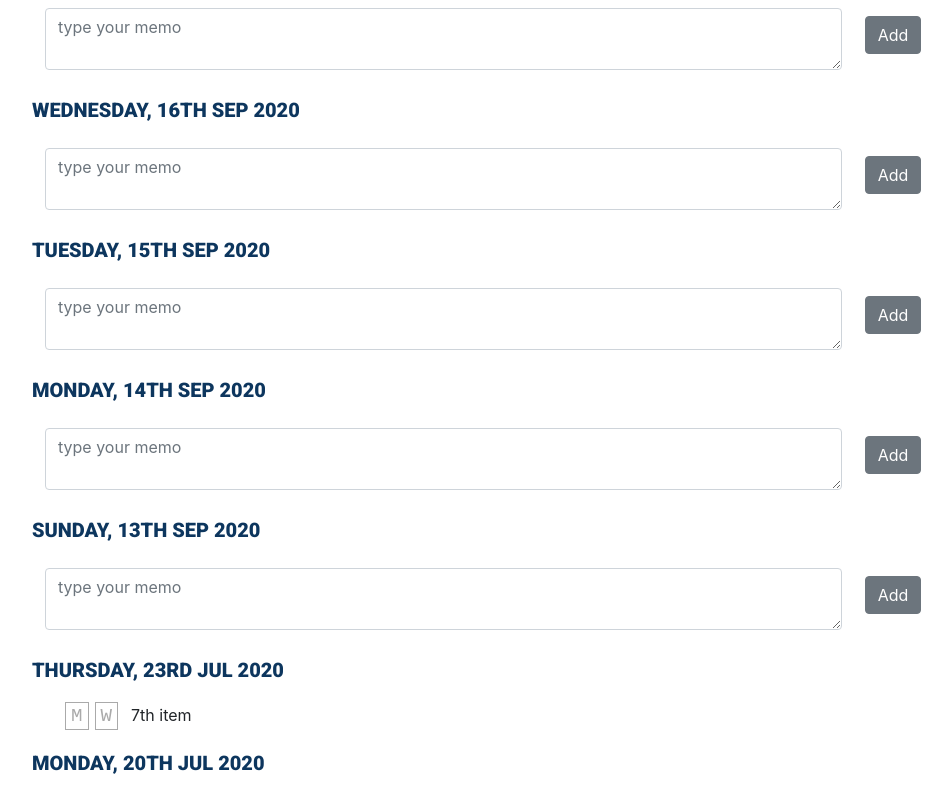
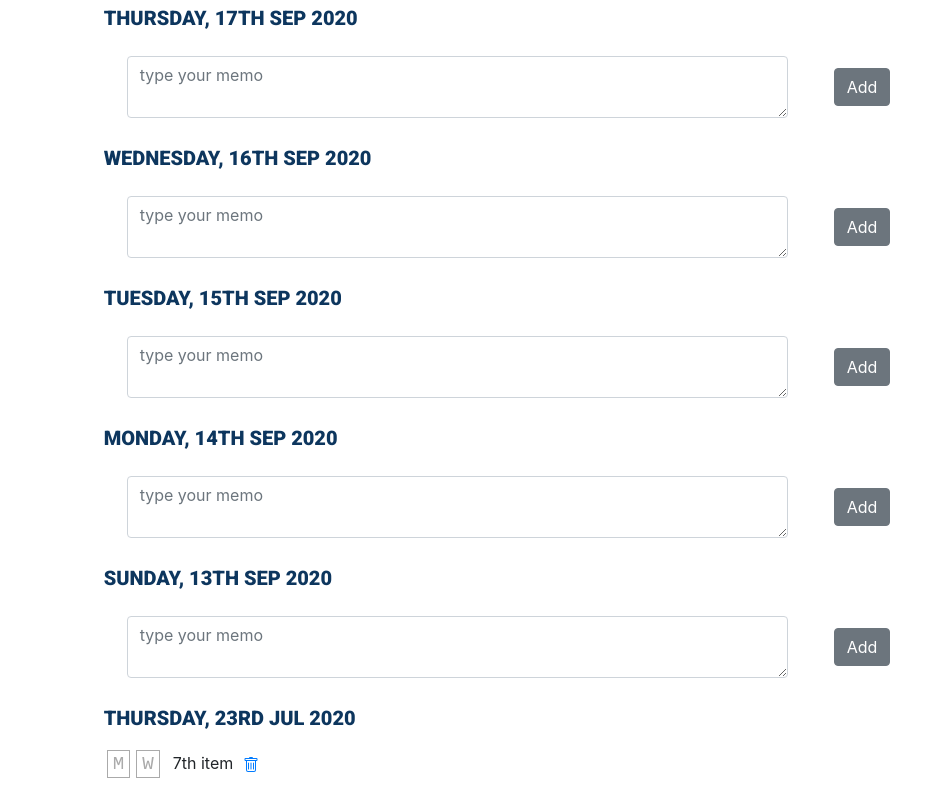
Before and after one commit to muatik/mejournal-app, a React (Create React App) app in the folder mejournal-ui/: page / in a window 1280 px wide. Shown: the part 440-1233 px from the top of the page, without its empty margins (18-970 px from the left). Built offline with nearby package versions, Linux system fonts and the light colour scheme.

Commit message:
add delete button for each memo and deletes memo when clicked

```diff
--- a/mejournal-ui/src/App.js
+++ b/mejournal-ui/src/App.js
@@ -67,11 +67,18 @@ const App = () => {
     setMemoList(newMemoList);
   }
 
+  const onDeleted = (memoToBeDeleted) => {
+    memoList.filter(m => m.id !== memoToBeDeleted.id)
+    const newMemoList = memoList.filter(m => m.id !== memoToBeDeleted.id)
+    setMemoList(newMemoList);
+  }
+
   return (<div>
     <NavBar />
     <MemoPage
       memoList={memoList}
       onMemoFormSubmit={onMemoFormSubmit}
+      onDeleted={onDeleted}
       onPinChanged={onPinChanged} />
   </div>);
 }
--- a/mejournal-ui/src/components/FlatMemoList/BaseList.js
+++ b/mejournal-ui/src/components/FlatMemoList/BaseList.js
@@ -9,6 +9,7 @@ const BaseList = ({
     getTitle,
     getGroupKey,
     onMemoFormSubmit,
+    onDeleted,
     onPinChanged }) => {
 
     const hideEmptyDays = true;
@@ -43,6 +44,7 @@ const BaseList = ({
                 getTitle={getTitle}
                 isFormVisible={formVisibilityMapper && formVisibilityMapper(group)}
                 onMemoFormSubmit={onMemoFormSubmit}
+                onDeleted={onDeleted}
                 onPinChanged={onPinChanged} />
         });
 
--- a/mejournal-ui/src/components/FlatMemoList/DayList.js
+++ b/mejournal-ui/src/components/FlatMemoList/DayList.js
@@ -2,7 +2,7 @@ import React from 'react';
 import moment from 'moment'
 import BaseList from './BaseList'
 
-const DayList = ({ memoList, onMemoFormSubmit, onPinChanged }) => {
+const DayList = ({ memoList, onMemoFormSubmit, onPinChanged, onDeleted }) => {
 
     const getGroupKey = date => date.format('YYYY-MM-DD');
     const getTitle = date => date.format('dddd, Do MMM YYYY');
@@ -28,6 +28,7 @@ const DayList = ({ memoList, onMemoFormSubmit, onPinChanged }) => {
         getTitle={getTitle}
         formVisibilityMapper={formVisibilityMapper}
         onMemoFormSubmit={onMemoFormSubmit}
+        onDeleted={onDeleted}
         onPinChanged={onPinChanged} />
 
 }
--- a/mejournal-ui/src/components/FlatMemoList/MemoGroup.js
+++ b/mejournal-ui/src/components/FlatMemoList/MemoGroup.js
@@ -2,9 +2,17 @@ import React from 'react';
 import Memo from '../Memo/memo'
 import MemoForm from '../MemoForm'
 
-const MemoGroup = ({ group, getTitle, isFormVisible, onMemoFormSubmit, onPinChanged }) => {
+const MemoGroup = ({
+  group,
+  getTitle,
+  isFormVisible,
+  onMemoFormSubmit,
+  onPinChanged,
+  onDeleted }) => {
+
   const memoViews = group.items.map(memo => <Memo
     memo={memo}
+    onDeleted={onDeleted}
     onPinChanged={onPinChanged} />)
 
   const form = <MemoForm
--- a/mejournal-ui/src/components/FlatMemoList/MonthlyPinList.js
+++ b/mejournal-ui/src/components/FlatMemoList/MonthlyPinList.js
@@ -1,7 +1,7 @@
 import React from 'react';
 import BaseList from './BaseList'
 
-const MonthlyPinList = ({ memoList, onMemoFormSubmit, onPinChanged }) => {
+const MonthlyPinList = ({ memoList, onMemoFormSubmit, onPinChanged, onDeleted }) => {
     const getGroupKey = date => date.format("YYYY-MM");
     const getTitle = date => date.format("MMM YYYY");
 
@@ -10,6 +10,7 @@ const MonthlyPinList = ({ memoList, onMemoFormSubmit, onPinChanged }) => {
         getTitle={getTitle}
         getGroupKey={getGroupKey}
         onMemoFormSubmit={onMemoFormSubmit}
+        onDeleted={onDeleted}
         onPinChanged={onPinChanged} />
 }
 
--- a/mejournal-ui/src/components/FlatMemoList/WeeklyPinList.js
+++ b/mejournal-ui/src/components/FlatMemoList/WeeklyPinList.js
@@ -1,7 +1,7 @@
 import React from 'react';
 import BaseList from './BaseList'
 
-const WeeklyPinList = ({ memoList, onMemoFormSubmit, onPinChanged }) => {
+const WeeklyPinList = ({ memoList, onMemoFormSubmit, onPinChanged, onDeleted }) => {
     const getGroupKey = date => date.year() + " " + date.isoWeek();
     const getTitle = date => date.isoWeek() + ".Week of " + date.year();
 
@@ -10,6 +10,7 @@ const WeeklyPinList = ({ memoList, onMemoFormSubmit, onPinChanged }) => {
         getGroupKey={getGroupKey}
         getTitle={getTitle}
         onMemoFormSubmit={onMemoFormSubmit}
+        onDeleted={onDeleted}
         onPinChanged={onPinChanged} />
 }
 
--- a/mejournal-ui/src/components/Memo/Memo.js
+++ b/mejournal-ui/src/components/Memo/Memo.js
@@ -8,7 +8,7 @@ const PinIcon = ({ status, letter, onClick }) => {
   )
 }
 
-const Memo = ({ memo, onPinChanged }) => {
+const Memo = ({ memo, onPinChanged, onDeleted }) => {
   const toggleMonthlyPin = (memo) => {
     onPinChanged(memo, {
       'monthlyHighlight': !memo.monthlyHighlight,
@@ -23,6 +23,16 @@ const Memo = ({ memo, onPinChanged }) => {
     })
   }
 
+  const deleteIcon = <svg width="1em" height="1em" viewBox="0 0 16 16" class="bi bi-trash" fill="currentColor" xmlns="http://www.w3.org/2000/svg">
+    <path d="M5.5 5.5A.5.5 0 0 1 6 6v6a.5.5 0 0 1-1 0V6a.5.5 0 0 1 .5-.5zm2.5 0a.5.5 0 0 1 .5.5v6a.5.5 0 0 1-1 0V6a.5.5 0 0 1 .5-.5zm3 .5a.5.5 0 0 0-1 0v6a.5.5 0 0 0 1 0V6z" />
+    <path fill-rule="evenodd" d="M14.5 3a1 1 0 0 1-1 1H13v9a2 2 0 0 1-2 2H5a2 2 0 0 1-2-2V4h-.5a1 1 0 0 1-1-1V2a1 1 0 0 1 1-1H6a1 1 0 0 1 1-1h2a1 1 0 0 1 1 1h3.5a1 1 0 0 1 1 1v1zM4.118 4L4 4.059V13a1 1 0 0 0 1 1h6a1 1 0 0 0 1-1V4.059L11.882 4H4.118zM2.5 3V2h11v1h-11z" />
+  </svg>
+
+  const onDeleteClicked = (e) => {
+    e.preventDefault();
+    onDeleted(memo)
+  }
+
   return (<li>
     <PinIcon
       status={memo.monthlyHighlight}
@@ -34,6 +44,10 @@ const Memo = ({ memo, onPinChanged }) => {
       letter="W"
       onClick={() => { toggleWeeklyPin(memo) }} />
     <span className="content">{memo.text}</span>
+    <a
+      className="btn-delete"
+      onClick={onDeleteClicked}
+      href="#">{deleteIcon}</a>
   </li>);
 }
 
--- a/mejournal-ui/src/components/MemoForm/MemoForm.js
+++ b/mejournal-ui/src/components/MemoForm/MemoForm.js
@@ -20,12 +20,14 @@ const MemoForm = ({ date, value, onMemoFormSubmit }) => {
       <div class="form-group m-2 col-sm-8">
         <textarea
           name="memo"
-          class="form-control col-sm-12 "
+          class="form-control col-12 "
           value={value}
           placeholder="type your memo"
           rows="2" />
       </div>
-      <button type="submit" class="btn btn-secondary mb-2">Add</button>
+      <div class="form-group m-2 col-12 col-md-1">
+        <button type="submit" class="btn btn-secondary">Add</button>
+      </div>
     </form>
   );
 }
--- a/mejournal-ui/src/components/MemoPage/memoPage.js
+++ b/mejournal-ui/src/components/MemoPage/memoPage.js
@@ -3,21 +3,24 @@ import { DayList, WeeklyPinList, MonthlyPinList } from '../FlatMemoList'
 import TabNav from '../NavTab'
 import Style from './style.css'
 
-const MemoPage = ({ memoList, onMemoFormSubmit, onPinChanged }) => {
+const MemoPage = ({ memoList, onMemoFormSubmit, onPinChanged, onDeleted }) => {
 
   const memoListDayView = <DayList
     memoList={memoList}
     onMemoFormSubmit={onMemoFormSubmit}
+    onDeleted={onDeleted}
     onPinChanged={onPinChanged} />
 
   const memoListWeekView = <WeeklyPinList
     memoList={memoList}
     onMemoFormSubmit={onMemoFormSubmit}
+    onDeleted={onDeleted}
     onPinChanged={onPinChanged} />
 
   const memoListMonthView = <MonthlyPinList
     memoList={memoList}
     onMemoFormSubmit={onMemoFormSubmit}
+    onDeleted={onDeleted}
     onPinChanged={onPinChanged} />
 
   const tabs = [
@@ -27,7 +30,10 @@ const MemoPage = ({ memoList, onMemoFormSubmit, onPinChanged }) => {
   ]
 
   return (
-    <TabNav tabs={tabs} entryTab="Days" />
+    <TabNav
+      tabs={tabs}
+      entryTab="Days"
+      className="container justify-content-md-center col-md-10 mt-5" />
   );
 }
 
--- a/mejournal-ui/src/components/MemoPage/style.css
+++ b/mejournal-ui/src/components/MemoPage/style.css
@@ -4,12 +4,14 @@ ul {
 
 .title {
   color: #0d365e;
-  padding: 10px;
+  padding: 10px 0;
   font-weight: 900;
   font-family: 'Roboto', sans-serif;
   text-transform: uppercase
 }
-
+ul.memoList {
+  padding: 0;
+}
 ul.memoList li {
   margin: 10px 0;
 }
--- a/mejournal-ui/src/components/NavTab/tab.js
+++ b/mejournal-ui/src/components/NavTab/tab.js
@@ -1,6 +1,6 @@
 import React, { useState } from 'react';
 
-const NavTab = ({ tabs, entryTab }) => {
+const NavTab = ({ tabs, entryTab, className }) => {
 
   const [activeTab, setActiveTab] = useState(entryTab)
   const activeTabContent = tabs.find(tab => tab.title === activeTab).target;
@@ -14,7 +14,7 @@ const NavTab = ({ tabs, entryTab }) => {
       onClick={() => onTabClicked(tab)}>{tab.title}</a>
   </li>;
 
-  return (<div>
+  return (<div className={className}>
 
     <ul className="nav nav-tabs">
       {tabs.map(generateTab)}
```
